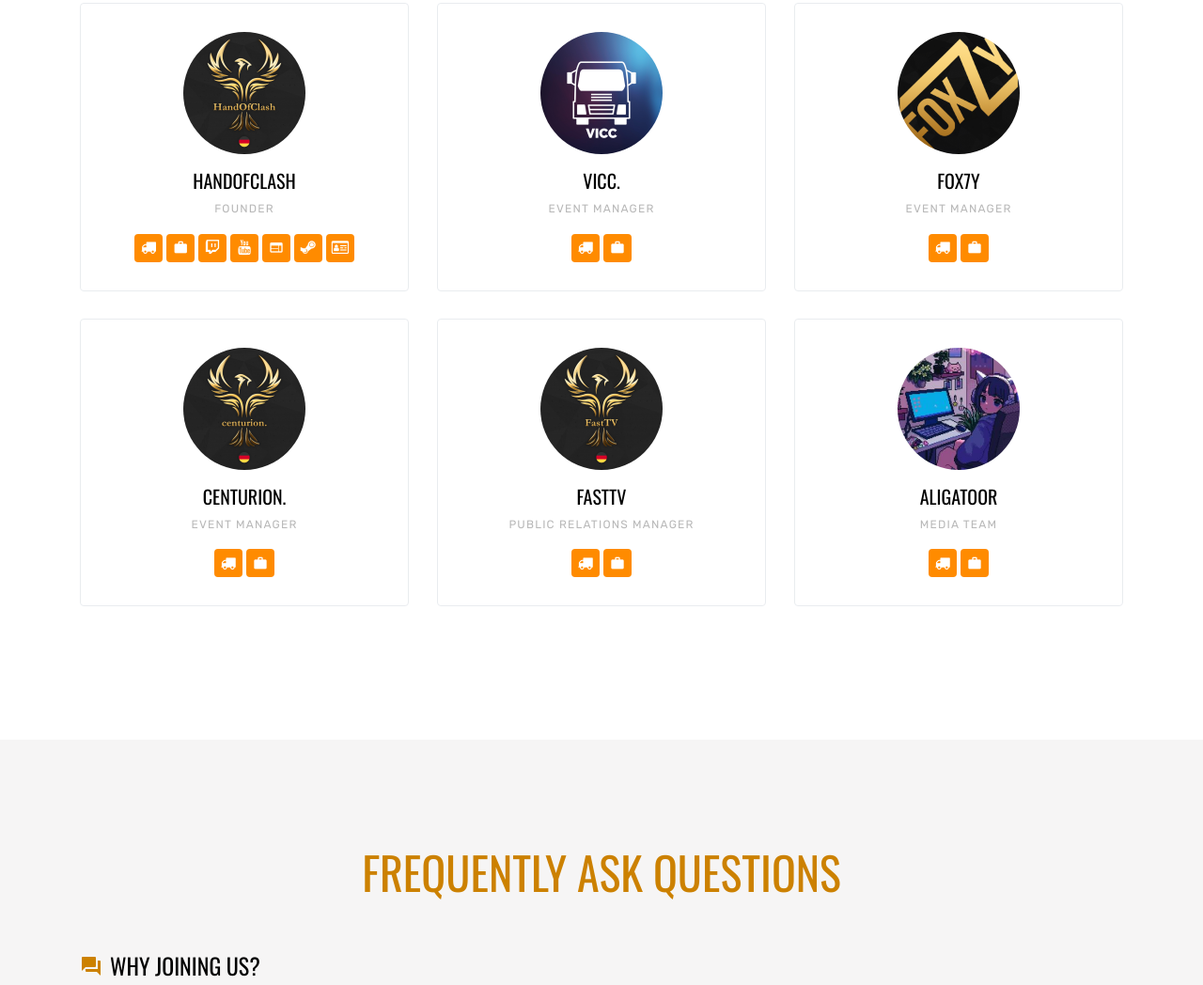
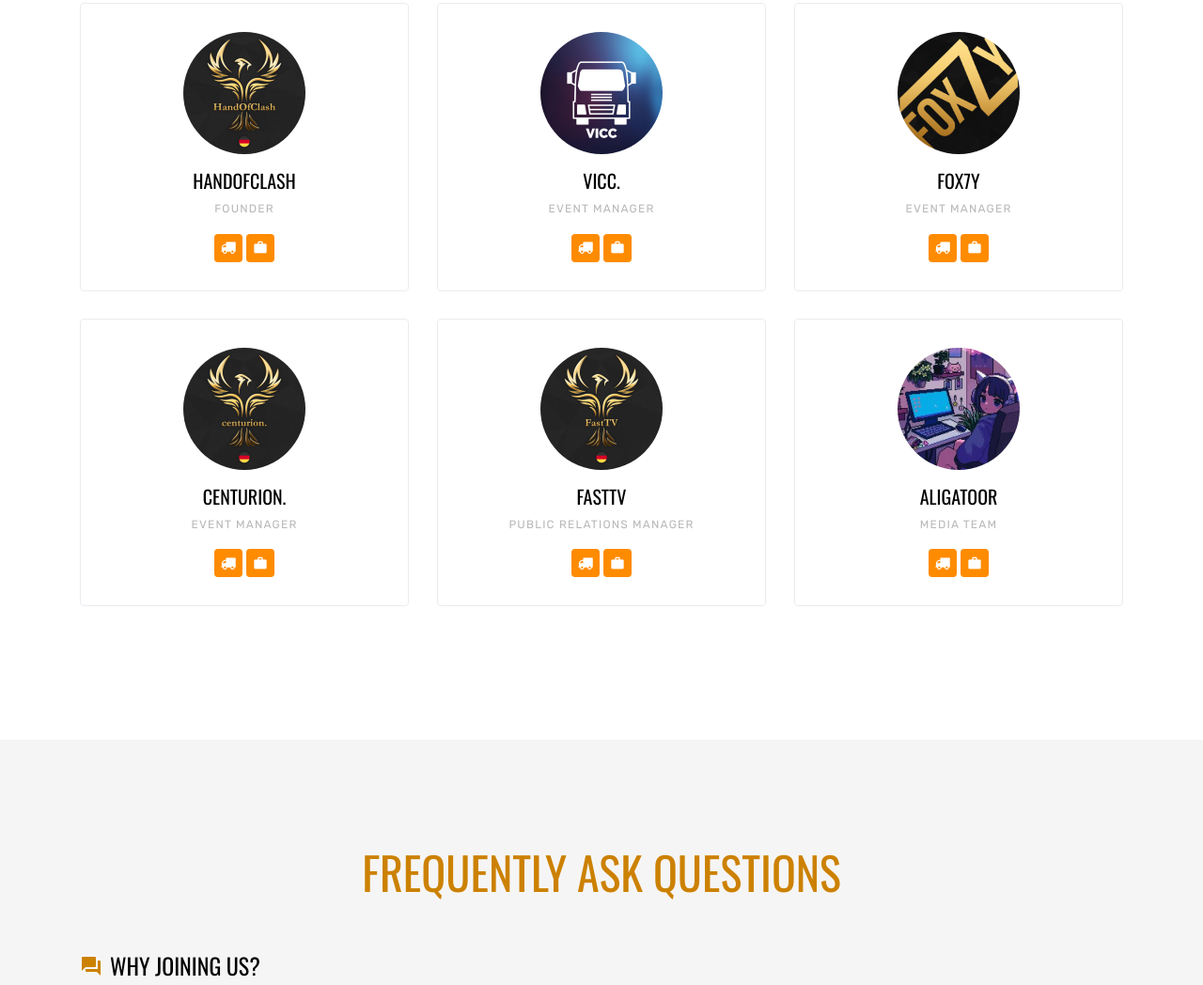
Before and after one commit to Aligator15/gpe.github.io, a plain HTML site: page index.html in a window 1280 px wide. Shown: the part 3356-4404 px from the top of the page at 94% size. Drawn offline with nearby package versions, Linux system fonts and the light colour scheme; files whose address does not match are found by name.

Commit message:
Corrects

```diff
--- a/index.html
+++ b/index.html
@@ -250,11 +250,6 @@
               <div class="block-social-1">
                 <a href="https://truckersmp.com/user/3103131" class="btn border-w-2 rounded primary-primary-outline--hover"><span class="icon-truck"></span></a>
                 <a href="https://www.worldoftrucks.com/en/profile/4578859" class="btn border-w-2 rounded primary-primary-outline--hover"><span class="icon-work"></span></a>
-                <a href="#" class="btn border-w-2 rounded primary-primary-outline--hover"><span class="icon-twitch"></span></a>
-                <a href="#" class="btn border-w-2 rounded primary-primary-outline--hover"><span class="icon-youtube"></span></a>
-                <a href="#" class="btn border-w-2 rounded primary-primary-outline--hover"><span class="icon-web"></span></a>
-                <a href="#" class="btn border-w-2 rounded primary-primary-outline--hover"><span class="icon-steam"></span></a>
-                <a href="#" class="btn border-w-2 rounded primary-primary-outline--hover"><span class="icon-drivers-license-o"></span></a>
               </div>
             </div>
 
```
